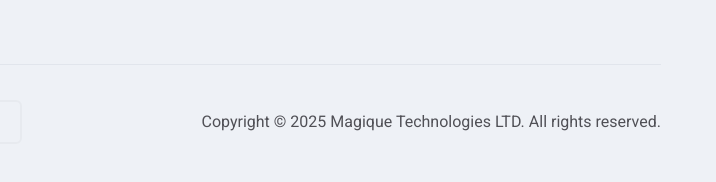
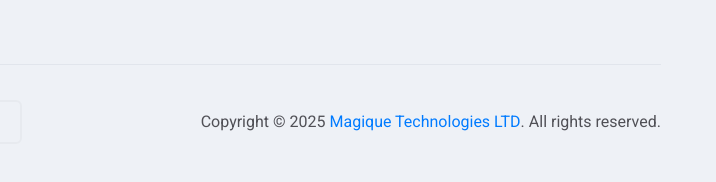
Before and after one commit to Magnifique1/gendamotowebsite, a plain HTML site: page index.html in a window 1280 px wide. Shown: the part 4144-4326 px from the top of the page, 564-1280 px from the left. Drawn offline with Linux system fonts and the light colour scheme.

Commit message:
Made Updates

```diff
--- a/index.html
+++ b/index.html
@@ -466,7 +466,7 @@
                         </ul>
                         </div>
                         <div class="copyright-text">
-                            <p>Copyright © 2025 Magique Technologies LTD. All rights reserved.</p>
+                            <p>Copyright © 2025 <a href="https://www.magiquetechnologies.tech/" target="_blank">Magique Technologies LTD</a>. All rights reserved.</p>
                         </div>
                     </div>
                 </div>
```
